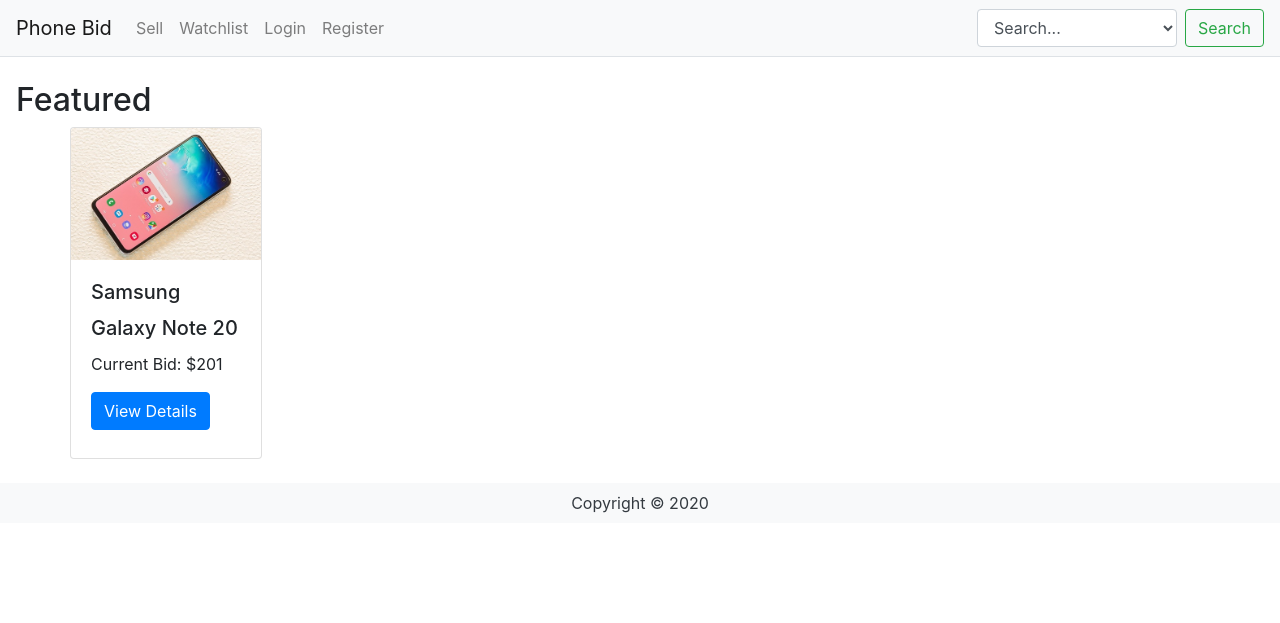
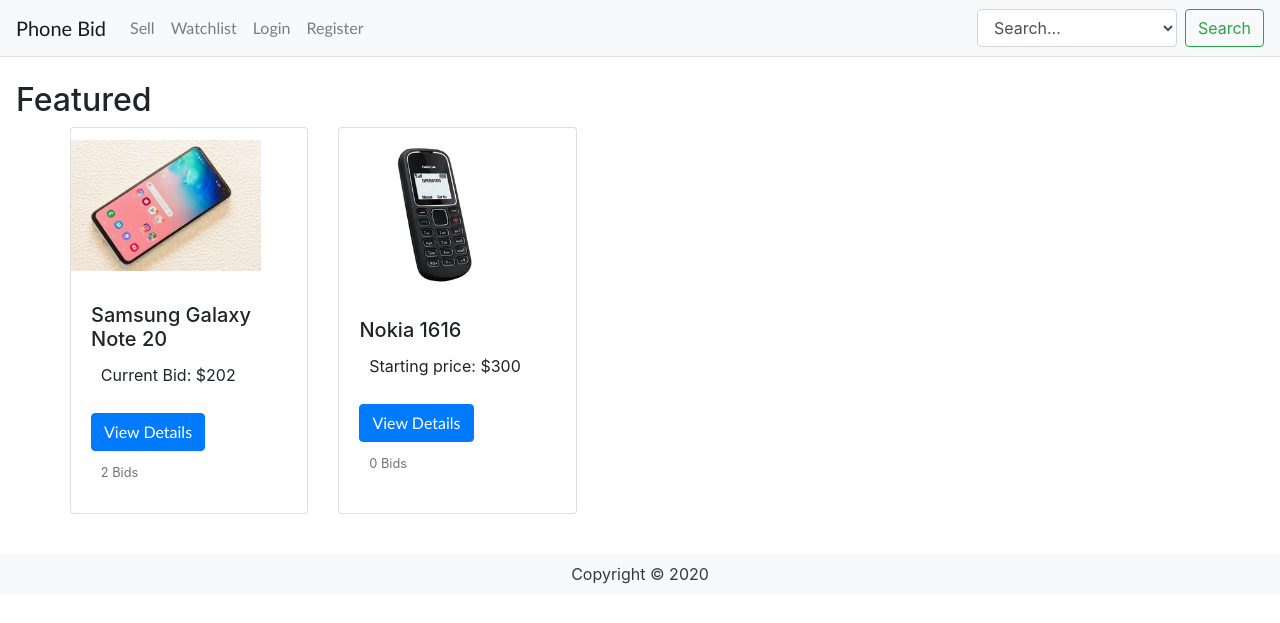
Before and after one commit to marty-qut/IAB207-Group-35, a Flask app: page / in a window 1280 px wide. Shown: the top 623 px of the page. Run offline with Flask 2, Linux system fonts and the light colour scheme; data comes from the database, SQL or seed files in the repository; some libraries are stand-ins or nearby versions.

Commit message:
bidding changes

```diff
--- a/auction/forms.py
+++ b/auction/forms.py
@@ -17,6 +17,7 @@
                     FileRequired(message='Image cannot be empty'),
                     FileAllowed(ALLOWED_FILE, message='Only supports valid filetypes')])
   #price = IntegerField('Bid', validators=[InputRequired('A bid is required to submit'), Length(max=10, message="Bid too much")])
+  starting_bid = IntegerField('Starting Bid (in dollars)', validators=[InputRequired('A starting bid is required')])
   submit = SubmitField("Create")
 
 class WatchlistForm(FlaskForm):
@@ -24,7 +25,7 @@
     submit = SubmitField('Add Comment')
 
 class BidForm(FlaskForm):
-    bid = IntegerField('Bid (in dollars)', validators=[InputRequired()])
+    bid = IntegerField('Bid (in dollars)', validators=[InputRequired('A bid is required to submit')])
     submit = SubmitField('Add Bid')
 
 #creates the login information
--- a/auction/models.py
+++ b/auction/models.py
@@ -14,6 +14,7 @@
 
     # relation to call user.comments and comment.created_by
     bids = db.relationship('Bid', backref='user')
+    auctions = db.relationship('Auction', backref='user')
 
 
 class Auction(db.Model):
@@ -23,6 +24,7 @@
     model = db.Column(db.String(80))
     description = db.Column(db.String(200))
     image = db.Column(db.String(400))
+    starting_bid = db.Column(db.String(400))
     # ... Create the Comments db.relationship
 	# relation to call destination.comments and comment.destination
     bids = db.relationship('Bid', backref='auction')
--- a/auction/templates/base.html
+++ b/auction/templates/base.html
@@ -12,6 +12,14 @@
 
     <title>PhoneBid</title>
 </head>
+<!--CSS-->
+<style>
+    a {
+        font-family: 'Gill Sans', 'Gill Sans MT', Calibri, 'Trebuchet MS', sans-serif;
+    }
+
+
+</style>
 
 <body>
 
--- a/auction/templates/index.html
+++ b/auction/templates/index.html
@@ -2,26 +2,56 @@
 
 {% block content %}
 
+<style>
+  /*card styling*/
+
+  .card-text {
+    padding-bottom: 5%; /* padding */
+    padding-left:5%;
+    padding-right:5%;
+  }
+  img {
+        padding-top:5%;
+        padding-bottom:5%;
+        width: 100%;
+  }
+  </style>
 <div class="ml-3">
-    <h2 style="width: 18rem;">Featured</h2>
-  </div>
+  <h2 style="width: 18rem;">Featured</h2>
+</div>
 
+<div class="container">
   {% if auctions %}
   <!-- Flask Batching -->
-  <div class="container">
+  <div class="card-deck mb-3">
     <div class="row">
       {% for auction in auctions %}
       <div class="card">
         <img class="card-img-top" src="{{auction.image}}" alt="{{auction.name}}" style="max-width: 190px">
         <div class="card-body">
-          <h5 class="card-title">{{auction.model}}</h5>
-          <h5 class="card-title">{{auction.name}}</h5>
+          <h5 class="card-title">{{auction.model}} {{auction.name}}</h5>
+
+          {% if auction.bids|length == 0 %}
+          <p class="card-text">Starting price: ${{ auction.starting_bid }}</p>
+          {% else %}
           <p class="card-text">Current Bid: ${{auction.bids|last}}</p>
+          {% endif %}
+
           <a href="{{url_for('auction.listing', id=auction.id)}}" class="btn btn-primary mb-2">View Details</a>
+
+          {% if auction.bids|length == 1 %}
+          <p class="card-text"><small class="text-muted">{{auction.bids|length}} Bid</small></p>
+          {% elif auction.bids|length > 1 %}
+          <p class="card-text"><small class="text-muted">{{auction.bids|length}} Bids</small></p>
+          {% elif auction.bids|length == 0 %}
+          <p class="card-text"><small class="text-muted">0 Bids</small></p>
+          {% endif %}
+
         </div>
       </div>
       {% endfor %}
     </div>
+  </div>
     {% endif %}
-  </div>
+</div>
   {% endblock %}
```
Also changed, not shown: auction/auctions.py (+16 -5 lines), auction/templates/Watchlist.html (+22 -0 lines), auction/templates/auctions/listing.html (+14 -10 lines), README.md, auction/marketplace.sqlite, auction/static/image/nokia.PNG (added).
